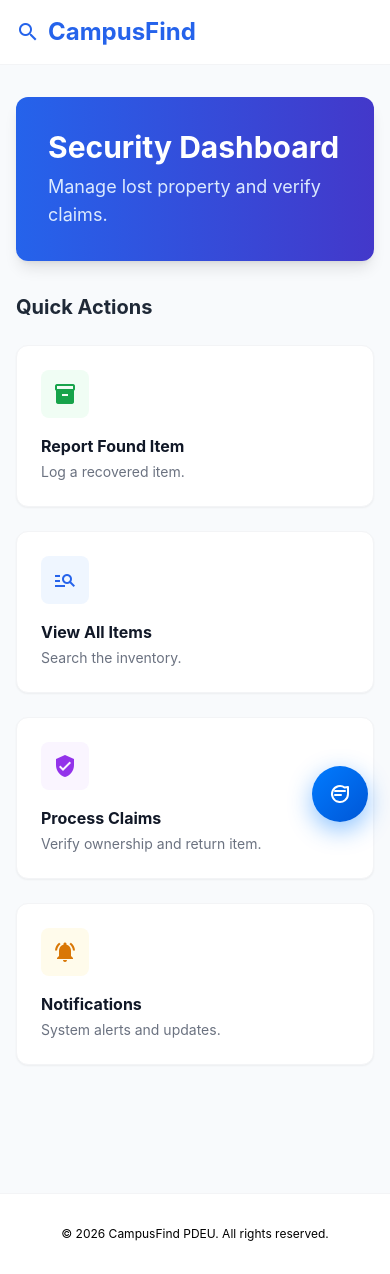
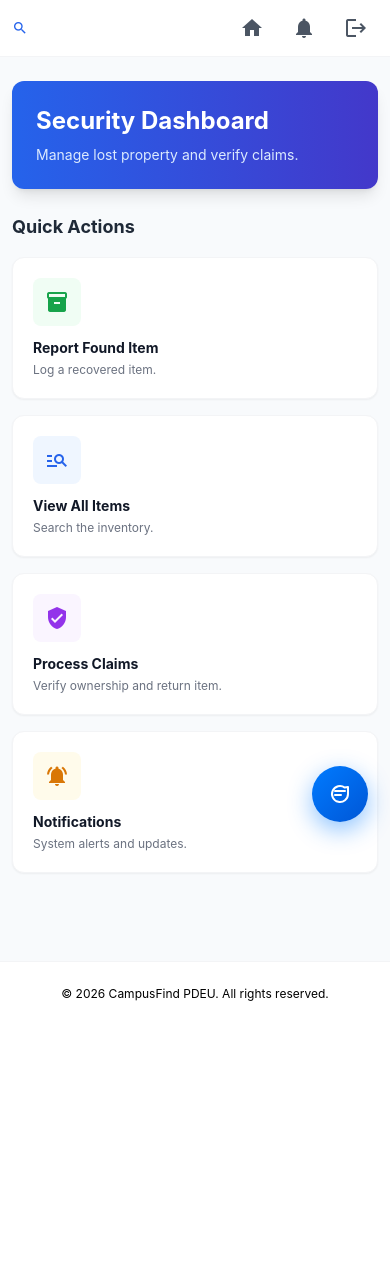
Before and after one commit to lucifer-27/Lost-and-found, a Flask app: page /staff in a window 390 px wide. After the commit the page ends 1001 px from the top, so only its background shows below. Run offline with Flask 3, Linux system fonts and the light colour scheme; the visitor is signed in with stand-in values (Sample User, id 1); parts of the project's set-up code (start-up, migrations or seed data) failed here and were passed over; some libraries are stand-ins or nearby versions.

Commit message:
responsive UI chnages #2

```diff
--- a/templates/staff.html
+++ b/templates/staff.html
@@ -46,30 +46,43 @@
 
     <!-- NAVBAR -->
     <nav class="bg-white border-b border-gray-100 sticky top-0 z-50">
-        <div class="max-w-7xl mx-auto px-4 sm:px-6 lg:px-8">
-            <div class="flex justify-between h-16">
+        <div class="max-w-7xl mx-auto px-3 sm:px-6 lg:px-8">
+            <div class="flex justify-between h-14 sm:h-16">
 
-                <div class="flex items-center">
-                    <span class="text-2xl font-bold text-blue-600 flex items-center">
-                        <span class="material-icons mr-2">search</span>
-                        CampusFind
+                <div class="flex items-center gap-2 min-w-0">
+                    <span class="text-lg sm:text-2xl font-bold text-blue-600 flex items-center gap-1">
+                        <span class="material-icons text-base sm:text-2xl flex-shrink-0">search</span>
+                        <span class="hidden sm:inline">CampusFind</span>
                     </span>
                 </div>
 
-                <div class="hidden md:flex items-center space-x-8">
+                <div class="hidden md:flex items-center space-x-4 lg:space-x-8">
 
-                    <a class="text-gray-600 hover:text-blue-600 relative" href="/">
+                    <a class="text-gray-600 hover:text-blue-600 relative flex items-center justify-center min-h-11 min-w-11" href="/" title="Home">
                         <span class="material-icons">home</span>
                     </a>
 
-                    <a class="text-gray-600 hover:text-blue-600 relative" href="/notifications">
+                    <a class="text-gray-600 hover:text-blue-600 relative flex items-center justify-center min-h-11 min-w-11" href="/notifications" title="Notifications">
                         <span class="material-icons">notifications</span>
                     </a>
 
                     <a href="/logout"
-                        class="flex items-center space-x-2 bg-gray-50 hover:bg-gray-100 text-gray-700 px-4 py-2 rounded-full border border-gray-200">
-                        <span class="material-icons text-sm">logout</span>
-                        <span class="font-medium text-sm">Logout</span>
+                        class="flex items-center space-x-1 sm:space-x-2 bg-gray-50 hover:bg-gray-100 text-gray-700 px-3 sm:px-4 py-2 rounded-full border border-gray-200 text-xs sm:text-sm font-medium min-h-11">
+                        <span class="material-icons text-base">logout</span>
+                        <span class="hidden sm:inline">Logout</span>
+                    </a>
+                </div>
+
+                <!-- Mobile menu buttons -->
+                <div class="md:hidden flex items-center gap-2">
+                    <a class="text-gray-600 hover:text-blue-600 flex items-center justify-center min-h-11 min-w-11" href="/" title="Home">
+                        <span class="material-icons">home</span>
+                    </a>
+                    <a class="text-gray-600 hover:text-blue-600 flex items-center justify-center min-h-11 min-w-11" href="/notifications" title="Notifications">
+                        <span class="material-icons">notifications</span>
+                    </a>
+                    <a href="/logout" class="text-gray-600 hover:text-blue-600 flex items-center justify-center min-h-11 min-w-11" title="Logout">
+                        <span class="material-icons">logout</span>
                     </a>
                 </div>
 
@@ -77,19 +90,19 @@
         </div>
     </nav>
 
-    <main class="max-w-7xl mx-auto px-4 sm:px-6 lg:px-8 py-8">
+    <main class="max-w-7xl mx-auto px-3 sm:px-6 lg:px-8 py-6 sm:py-8">
 
         <!-- REPORT SUCCESS TOAST -->
         {% if report_success %}
         <div id="success-toast"
-            class="fixed top-20 right-6 z-50 bg-green-500 text-white px-6 py-4 rounded-xl shadow-2xl flex items-center gap-3 transform translate-x-[120%] transition-transform duration-500 ease-out"
-            style="min-width: 320px;">
-            <span class="material-icons text-3xl">check_circle</span>
-            <div>
-                <h4 class="font-bold text-base">Report Submitted!</h4>
-                <p class="text-green-100 text-sm">Found item has been logged successfully.</p>
+            class="fixed top-16 sm:top-20 right-2 sm:right-6 z-50 bg-green-500 text-white px-4 sm:px-6 py-3 sm:py-4 rounded-xl shadow-2xl flex items-center gap-2 sm:gap-3 transform translate-x-[120%] transition-transform duration-500 ease-out"
+            style="max-width: 95vw; min-width: 280px;">
+            <span class="material-icons text-2xl sm:text-3xl flex-shrink-0">check_circle</span>
+            <div class="min-w-0 flex-1">
+                <h4 class="font-bold text-sm sm:text-base">Report Submitted!</h4>
+                <p class="text-green-100 text-xs sm:text-sm">Found item has been logged successfully.</p>
             </div>
-            <button onclick="dismissToast()" class="ml-auto text-green-200 hover:text-white">
+            <button onclick="dismissToast()" class="ml-auto text-green-200 hover:text-white flex-shrink-0">
                 <span class="material-icons">close</span>
             </button>
         </div>
@@ -106,61 +119,61 @@
         {% endif %}
 
         <!-- HERO -->
-        <section class="mb-8">
-            <div class="bg-gradient-to-r from-blue-600 to-indigo-700 rounded-card p-8 md:p-12 text-white shadow-lg">
-                <h1 class="text-3xl md:text-4xl font-bold mb-2">Security Dashboard</h1>
-                <p class="text-blue-100 text-lg">Manage lost property and verify claims.</p>
+        <section class="mb-6 sm:mb-8">
+            <div class="bg-gradient-to-r from-blue-600 to-indigo-700 rounded-card p-6 sm:p-8 md:p-12 text-white shadow-lg">
+                <h1 class="text-2xl sm:text-3xl md:text-4xl font-bold mb-2">Security Dashboard</h1>
+                <p class="text-blue-100 text-sm sm:text-base md:text-lg">Manage lost property and verify claims.</p>
             </div>
         </section>
 
         <!-- QUICK ACTIONS -->
-        <section class="mb-12">
-            <h2 class="text-xl font-bold text-gray-800 mb-6">Quick Actions</h2>
+        <section class="mb-8 sm:mb-12">
+            <h2 class="text-lg sm:text-xl font-bold text-gray-800 mb-4 sm:mb-6">Quick Actions</h2>
 
-            <div class="grid grid-cols-1 sm:grid-cols-2 lg:grid-cols-4 gap-6">
+            <div class="grid grid-cols-1 sm:grid-cols-2 lg:grid-cols-4 gap-4 sm:gap-6">
 
                 <!-- Report Found Item -->
                 <a href="/report-found"
-                    class="bg-white p-6 rounded-card shadow-sm border border-gray-100 hover:shadow-md transition-shadow group">
+                    class="bg-white p-5 sm:p-6 rounded-card shadow-sm border border-gray-100 hover:shadow-md transition-shadow group">
                     <div
-                        class="w-12 h-12 bg-green-50 text-green-600 rounded-lg flex items-center justify-center mb-4 group-hover:bg-green-600 group-hover:text-white">
+                        class="w-12 h-12 bg-green-50 text-green-600 rounded-lg flex items-center justify-center mb-3 sm:mb-4 group-hover:bg-green-600 group-hover:text-white">
                         <span class="material-icons">inventory_2</span>
                     </div>
-                    <h3 class="font-bold text-gray-900 mb-1">Report Found Item</h3>
-                    <p class="text-gray-500 text-sm">Log a recovered item.</p>
+                    <h3 class="font-bold text-gray-900 mb-1 text-sm sm:text-base">Report Found Item</h3>
+                    <p class="text-gray-500 text-xs sm:text-sm">Log a recovered item.</p>
                 </a>
 
                 <!-- View All Items -->
                 <a href="/items"
-                    class="bg-white p-6 rounded-card shadow-sm border border-gray-100 hover:shadow-md transition-shadow group">
+                    class="bg-white p-5 sm:p-6 rounded-card shadow-sm border border-gray-100 hover:shadow-md transition-shadow group">
                     <div
-                        class="w-12 h-12 bg-blue-50 text-blue-600 rounded-lg flex items-center justify-center mb-4 group-hover:bg-blue-600 group-hover:text-white">
+                        class="w-12 h-12 bg-blue-50 text-blue-600 rounded-lg flex items-center justify-center mb-3 sm:mb-4 group-hover:bg-blue-600 group-hover:text-white">
                         <span class="material-icons">manage_search</span>
                     </div>
-                    <h3 class="font-bold text-gray-900 mb-1">View All Items</h3>
-                    <p class="text-gray-500 text-sm">Search the inventory.</p>
+                    <h3 class="font-bold text-gray-900 mb-1 text-sm sm:text-base">View All Items</h3>
+                    <p class="text-gray-500 text-xs sm:text-sm">Search the inventory.</p>
                 </a>
 
                 <!-- Process Claims -->
                 <a href="/claim"
-                    class="bg-white p-6 rounded-card shadow-sm border border-gray-100 hover:shadow-md transition-shadow group">
+                    class="bg-white p-5 sm:p-6 rounded-card shadow-sm border border-gray-100 hover:shadow-md transition-shadow group">
                     <div
-                        class="w-12 h-12 bg-purple-50 text-purple-600 rounded-lg flex items-center justify-center mb-4 group-hover:bg-purple-600 group-hover:text-white">
+                        class="w-12 h-12 bg-purple-50 text-purple-600 rounded-lg flex items-center justify-center mb-3 sm:mb-4 group-hover:bg-purple-600 group-hover:text-white">
                         <span class="material-icons">verified_user</span>
                     </div>
-                    <h3 class="font-bold text-gray-900 mb-1">Process Claims</h3>
-                    <p class="text-gray-500 text-sm">Verify ownership and return item.</p>
+                    <h3 class="font-bold text-gray-900 mb-1 text-sm sm:text-base">Process Claims</h3>
+                    <p class="text-gray-500 text-xs sm:text-sm">Verify ownership and return item.</p>
                 </a>
 
                 <!-- Notifications -->
                 <a href="/notifications"
-                    class="bg-white p-6 rounded-card shadow-sm border border-gray-100 hover:shadow-md transition-shadow group">
+                    class="bg-white p-5 sm:p-6 rounded-card shadow-sm border border-gray-100 hover:shadow-md transition-shadow group">
                     <div
-                        class="w-12 h-12 bg-amber-50 text-amber-600 rounded-lg flex items-center justify-center mb-4 group-hover:bg-amber-600 group-hover:text-white">
+                        class="w-12 h-12 bg-amber-50 text-amber-600 rounded-lg flex items-center justify-center mb-3 sm:mb-4 group-hover:bg-amber-600 group-hover:text-white">
                         <span class="material-icons">notifications_active</span>
                     </div>
-                    <h3 class="font-bold text-gray-900 mb-1">Notifications</h3>
-                    <p class="text-gray-500 text-sm">System alerts and updates.</p>
+                    <h3 class="font-bold text-gray-900 mb-1 text-sm sm:text-base">Notifications</h3>
+                    <p class="text-gray-500 text-xs sm:text-sm">System alerts and updates.</p>
                 </a>
 
             </div>
@@ -170,8 +183,8 @@
 
     </main>
 
-    <footer class="mt-12 py-8 bg-white border-t border-gray-100">
-        <div class="max-w-7xl mx-auto px-4 text-center">
+    <footer class="mt-8 sm:mt-12 py-6 sm:py-8 bg-white border-t border-gray-100">
+        <div class="max-w-7xl mx-auto px-3 sm:px-6 lg:px-8 text-center">
             <div class="text-center text-xs">
                 © 2026 CampusFind PDEU. All rights reserved.
             </div>
```
Also changed, not shown: templates/admin.html (+50 -37 lines), templates/student.html (+5 -5 lines).
